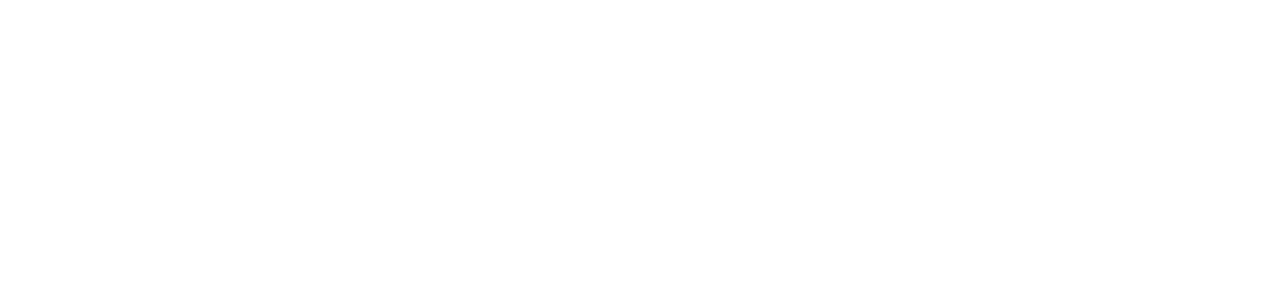
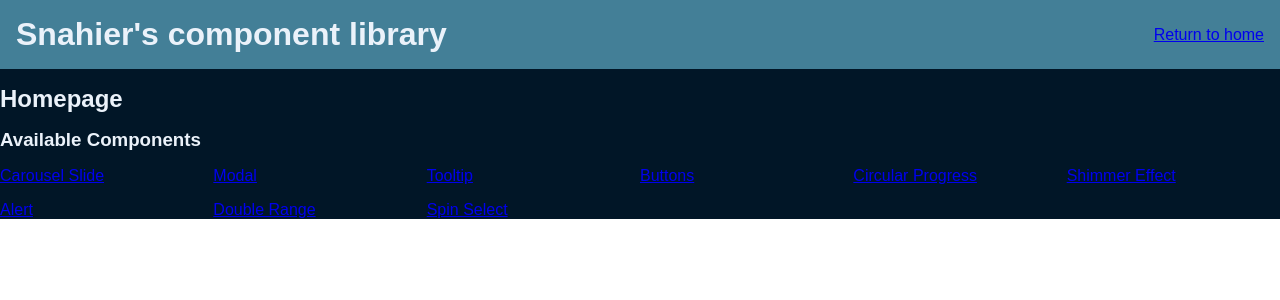
Before and after one commit to Snahier/snahier-react-tools, a Next.js app: page / in a window 1280 px wide. Shown: the top 300 px of the page. Built offline with nearby package versions, Linux system fonts and the light colour scheme.

Commit message:
Fix pages not rendering

```diff
--- a/src/pages/_app.tsx
+++ b/src/pages/_app.tsx
@@ -1,14 +1,16 @@
+import { AppProps } from "next/dist/next-server/lib/router/router"
 import React from "react"
 import { ThemeProvider } from "styled-components"
 import { GlobalStyles } from "styles/GlobalStyles"
 import { dark } from "styles/theme"
 
-function App() {
+function MyApp({ Component, pageProps }: AppProps) {
   return (
     <ThemeProvider theme={dark}>
       <GlobalStyles />
+      <Component {...pageProps} />
     </ThemeProvider>
   )
 }
 
-export default App
+export default MyApp
```
Also changed, not shown: src/pages/index.tsx (+3 -5 lines).
